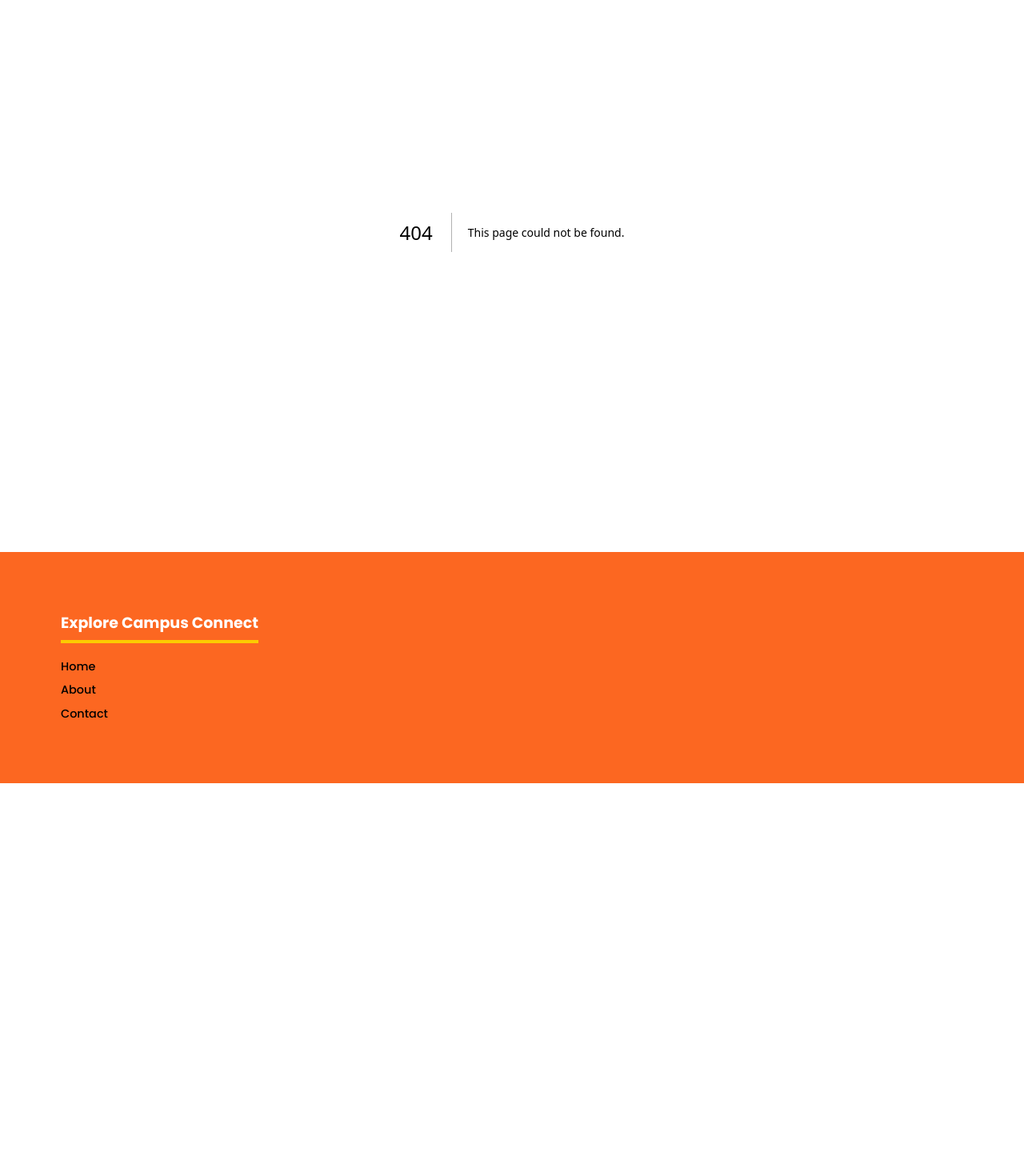
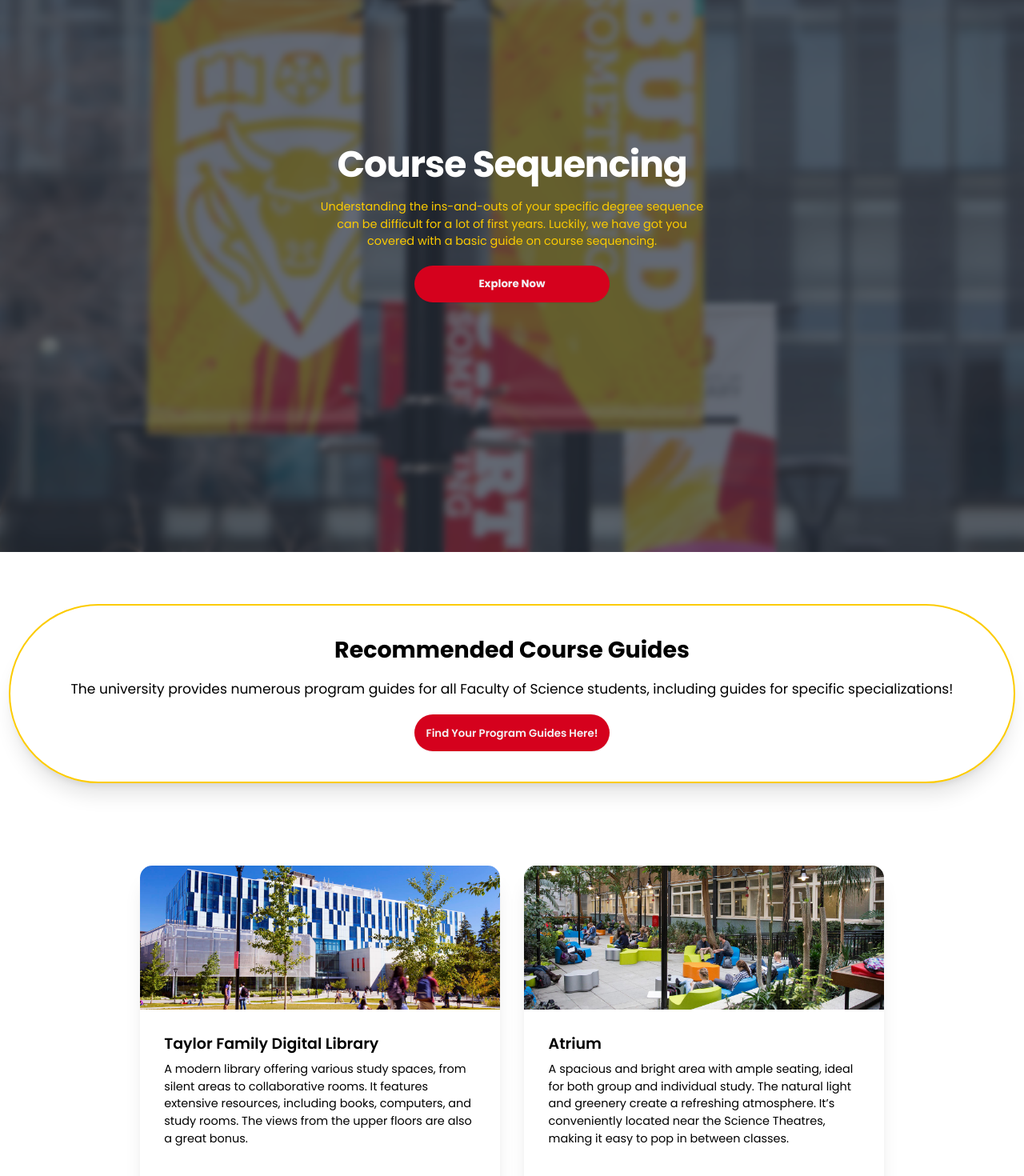
Before and after one commit to Jasmit22/ucalgaryFirstYear, a Next.js app: page /course-sequences in a window 1280 px wide. Before the commit this address had no page. Shown: the part 110-1580 px from the top of the page at 80% size. Before the commit the page ends 1089 px from the top, so only its background shows below. Built offline with nearby package versions, Linux system fonts and the light colour scheme.

Commit message:
Added course sequences page

```diff
--- a/package.json
+++ b/package.json
@@ -10,9 +10,9 @@
   },
   "dependencies": {
     "daisyui": "^4.12.10",
-    "next": "14.2.2",
-    "react": "^18",
-    "react-dom": "^18"
+    "next": "^14.2.5",
+    "react": "^18.3.1",
+    "react-dom": "^18.3.1"
   },
   "devDependencies": {
     "eslint": "^8",
--- a/src/app/contact/page.jsx
+++ /dev/null
@@ -1,17 +0,0 @@
-import React from "react";
-
-const Page = () => {
-  return (
-    <div>
-      Contact
-      <p>This is an example route. To see it go to localhost:3000/contact</p>
-      <p>
-        To make a route, make a directory named whatever you want the route to
-        be
-      </p>
-      <p>Then make a file named page.js in that directory</p>
-    </div>
-  );
-};
-
-export default Page;
--- /dev/null
+++ b/src/app/course-sequences/page.jsx
@@ -0,0 +1,132 @@
+import Link from "next/link";
+import Image from "next/image";
+
+const Page = () => {
+
+  const studySpots = [
+    {
+      title: "Taylor Family Digital Library",
+      description:
+        "A modern library offering various study spaces, from silent areas to collaborative rooms. It features extensive resources, including books, computers, and study rooms. The views from the upper floors are also a great bonus.",
+      image: "/tfdl-study.jpg",
+      tag: ["Modern", "Collaborative"],
+    },
+    {
+      title: "Atrium",
+      description:
+        "A spacious and bright area with ample seating, ideal for both group and individual study. The natural light and greenery create a refreshing atmosphere. It’s conveniently located near the Science Theatres, making it easy to pop in between classes.",
+      image: "/atrium-study.jpg",
+      tag: ["Bright", "Natural"],
+    },
+    {
+      title: "Scurfield Hall",
+      description:
+        "Scurfield Hall, home to the Haskayne School of Business, offers several study areas ideal for business students. There are quiet lounges and dedicated study rooms, perfect for individual work or group projects.",
+      image: "/scurfield-study.jpg",
+      tag: ["Business", "Central"],
+    },
+    {
+      title: "Hunter Student Commons",
+      description:
+        "The Hunter Student Commons is a vibrant and social study space. It offers a variety of seating options, from cozy nooks to large tables. The bustling atmosphere is perfect for group work or casual study sessions.",
+      image: "/hunter-student.jpg",
+      tag: ["Bright", "Collaborative"],
+    },
+    {
+      title: "Math Sciences Building",
+      description:
+        "A relatively quiet and focused study spot with many study spaces and computer labs, perfect for math and science students. The building's location and proximity to the science theatres make it a convenient and practical study spot.",
+      image: "/ms-study.jpg",
+      tag: ["Focused", "Resourceful"],
+    },
+    {
+      title: "Engineering Building",
+      description:
+        "The Engineering Building features unique study areas, including innovation labs and project rooms designed specifically for engineering students. The vibrant atmosphere and specialized spaces make it an ideal spot for hands-on learning and collaborative projects.",
+      image: "/eng-building-study.jpg",
+      tag: ["Modern", "Collaborative"],
+    },
+  ];
+
+  return (
+    <div className="flex flex-col gap-5 mb-10">
+      <div
+      className="hero min-h-screen"
+      style={{ backgroundImage: "url(/ucalgary-signs.png)" }}
+      >
+      <div className="hero-overlay bg-opacity-70 backdrop-blur-sm"></div>
+      <div className="hero-content text-neutral-content text-center">
+        <div className="max-w-lg">
+          <h1 className="mb-5 text-5xl font-bold tracking-tight text-white">
+            Course Sequencing
+          </h1>
+          <p className="mb-5 text-ucalgaryGold">
+            Understanding the ins-and-outs of your specific degree sequence can be difficult for a lot of first years.
+            Luckily, we have got you covered with a basic guide on course sequencing.
+          </p>
+          <Link
+              className="btn bg-ucalgaryRed text-gray-100 border-none hover:bg-red-800 btn-circle btn-wide mb-5 font-bold"
+              href="#content"
+            >
+              Explore Now
+            </Link>
+        </div>
+      </div>
+    </div>
+    <div
+        id="content"
+        className="flex flex-col m-auto justify-center items-center"
+      >
+        <div className="flex flex-col m-auto justify-center items-center w-full border-ucalgaryGold border-2 rounded-full shadow-xl mt-12 mb-12">
+          <h2 className="text-3xl font-bold text-black mb-5 mt-10 rad">
+            Recommended Course Guides
+          </h2>
+          <p className="text-lg text-black mb-5 px-20">
+              The university provides numerous program guides for all Faculty
+              of Science students, including guides for specific specializations!
+          </p>
+          <Link
+              className="btn bg-ucalgaryRed text-gray-100 border-none hover:bg-red-800 btn-circle btn-wide mb-10"
+              href="https://science.ucalgary.ca/current-students/undergraduate/program-advising/program-guides"
+            >
+              Find Your Program Guides Here!
+          </Link>
+        </div>
+
+      </div>
+    <div
+        className="mt-10 text-black flex gap-8 flex-grow flex-wrap justify-center items-center max-md:mx-4"
+    >
+        {studySpots.map((studySpot, key) => {
+          return (
+            <div
+              key={key}
+              className="card max-w-[450px] max-h-[450px] h-[450px] w-[450px] shadow-xl"
+            >
+              <figure>
+                <Image
+                  className="w-full object-cover overflow-hidden"
+                  src={studySpot.image}
+                  alt="Shoes"
+                  width={500}
+                  height={500}
+                />
+              </figure>
+              <div className="card-body">
+                <h2 className="card-title">{studySpot.title}</h2>
+                <p>{studySpot.description}</p>
+                <div className="card-actions justify-end">
+                  <div className="badge badge-outline">{studySpot.tag[0]}</div>
+                  <div className="badge badge-outline">{studySpot.tag[1]}</div>
+                </div>
+              </div>
+            </div>
+          );
+        })}
+      </div>
+  </div>
+
+  );
+};
+
+export default Page;
```
Also changed, not shown: public/ucalgary-signs.png (added), 1 other file (tests, documents, lock files or other folders).
